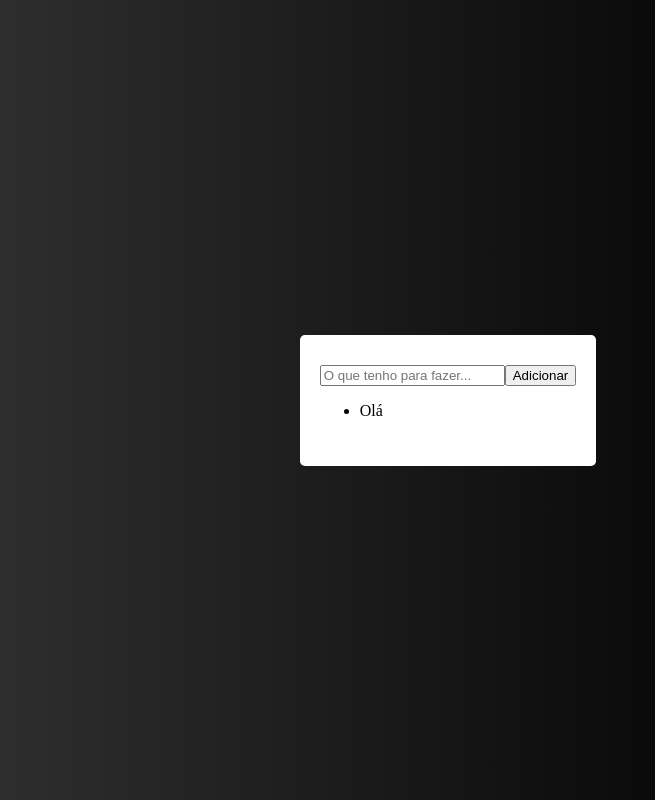
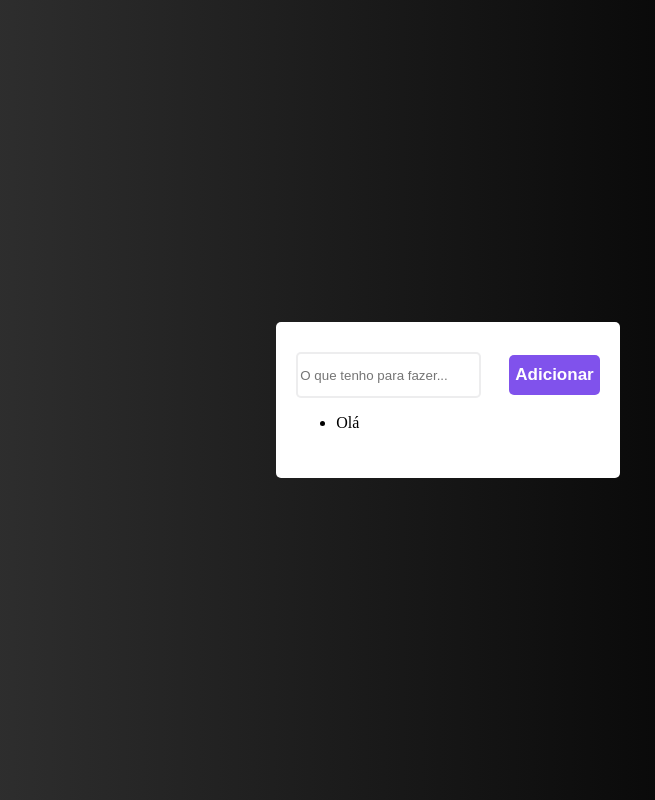
Before and after one commit to valeskamdev/to-do-list, a React (Vite) app: page / in a window 1280 px wide. Shown: the whole page, without its empty margins (192-847 px from the left). Built offline with nearby package versions, Linux system fonts and the light colour scheme.

Commit message:
styling input and button

```diff
--- a/src/App.jsx
+++ b/src/App.jsx
@@ -1,7 +1,7 @@
 import React, { useState } from 'react';
 import { v4 as uuid } from 'uuid';
 
-import { Container, ToDoList } from './styles.js'
+import { Container, ToDoList, Input, Button } from './styles.js'
 
 function App() {
   const [list, setList] = useState([{id: uuid(), task: "Olá"}]);
@@ -20,8 +20,8 @@ function App() {
 
     <Container>
       <ToDoList>
-      <input onChange={inputMudou} type="text" placeholder="O que tenho para fazer..." />
-      <button onClick={cliequeiBotao}>Adicionar</button>
+      <Input onChange={inputMudou} type="text" placeholder="O que tenho para fazer..." />
+      <Button onClick={cliequeiBotao}>Adicionar</Button>
 
       <ul>
         {
--- a/src/styles.js
+++ b/src/styles.js
@@ -2,11 +2,11 @@ import styled from "styled-components";
 
 export const Container = styled.div`
     background: linear-gradient(90deg, #383838 0%, #000000 81.25%);
-    width: 100vw;
-    height: 100vh;
-    display: flex;
     justify-content: center;
     align-items: center;
+    display: flex;
+    height: 100vh;
+    width: 100vw;
 `
 
 export const ToDoList = styled.div`
@@ -14,3 +14,21 @@ export const ToDoList = styled.div`
     border-radius: 5px;
     padding: 30px 20px;
 `
+
+export const Input = styled.input`
+    border: 2px solid rgba(209, 211, 212, 0.4);
+    border-radius: 5px;
+    margin-right: 28px;
+    height: 40px;
+`
+
+export const Button = styled.button`
+    background: #8052EC;
+    border-radius: 5px;
+    line-height: 2px;
+    font-weight: 900;
+    font-size: 17px;
+    color: #FFFFFF;
+    border: none;
+    height: 40px;
+`
```
